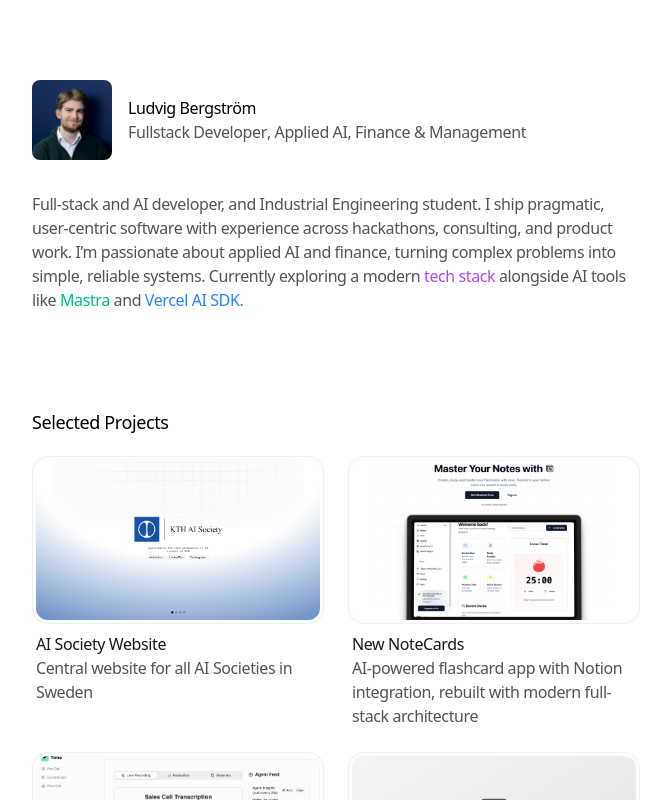
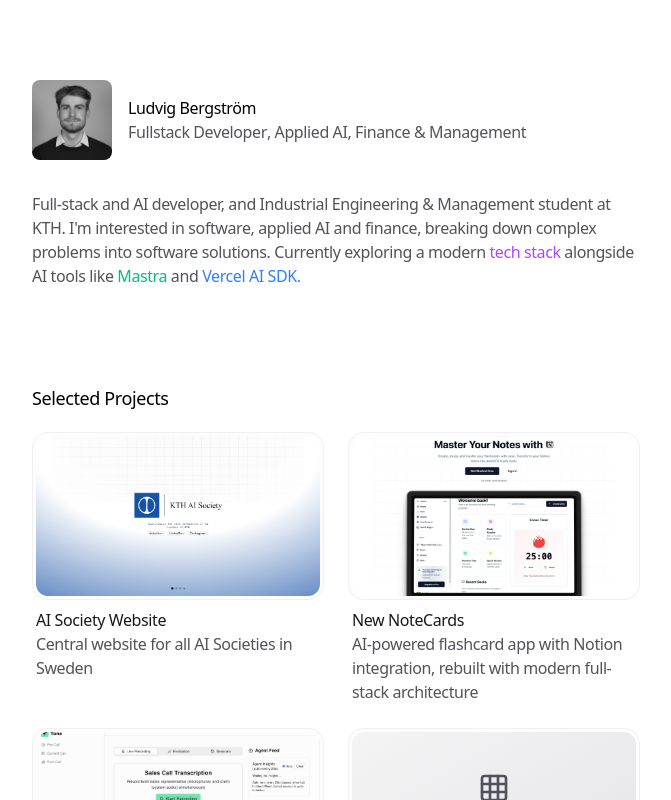
Before and after one commit to Berget1411/newest-portfolio, a Next.js app: page / in a window 1280 px wide. Shown: the top 800 px of the page, without its empty margins (304-975 px from the left). Built offline with nearby package versions, Linux system fonts and the light colour scheme.

Commit message:
new portrait and fix ai generated about me text

```diff
--- a/components/home/sections/intro-section.tsx
+++ b/components/home/sections/intro-section.tsx
@@ -40,11 +40,10 @@ export function IntroSection() {
           {showSummary && (
             <AnimatedSection>
               <p className="text-zinc-600 dark:text-zinc-400">
-                Full-stack and AI developer, and Industrial Engineering student.
-                I ship pragmatic, user-centric software with experience across
-                hackathons, consulting, and product work. I’m passionate about
-                applied AI and finance, turning complex problems into simple,
-                reliable systems. Currently exploring a modern{" "}
+                Full-stack and AI developer, and Industrial Engineering &
+                Management student at KTH. I&apos;m interested in software,
+                applied AI and finance, breaking down complex problems into
+                software solutions. Currently exploring a modern{" "}
                 <Link
                   href="https://www.better-t-stack.dev/new?name=test-deploy&fe-w=next&rt=workers&db=postgres&sd=wrangler&dbs=neon&pay=polar&ex=ai,todo&add=biome,husky,turborepo&wd=wrangler"
                   target="_blank"
```
Also changed, not shown: public/portrait.jpeg.
